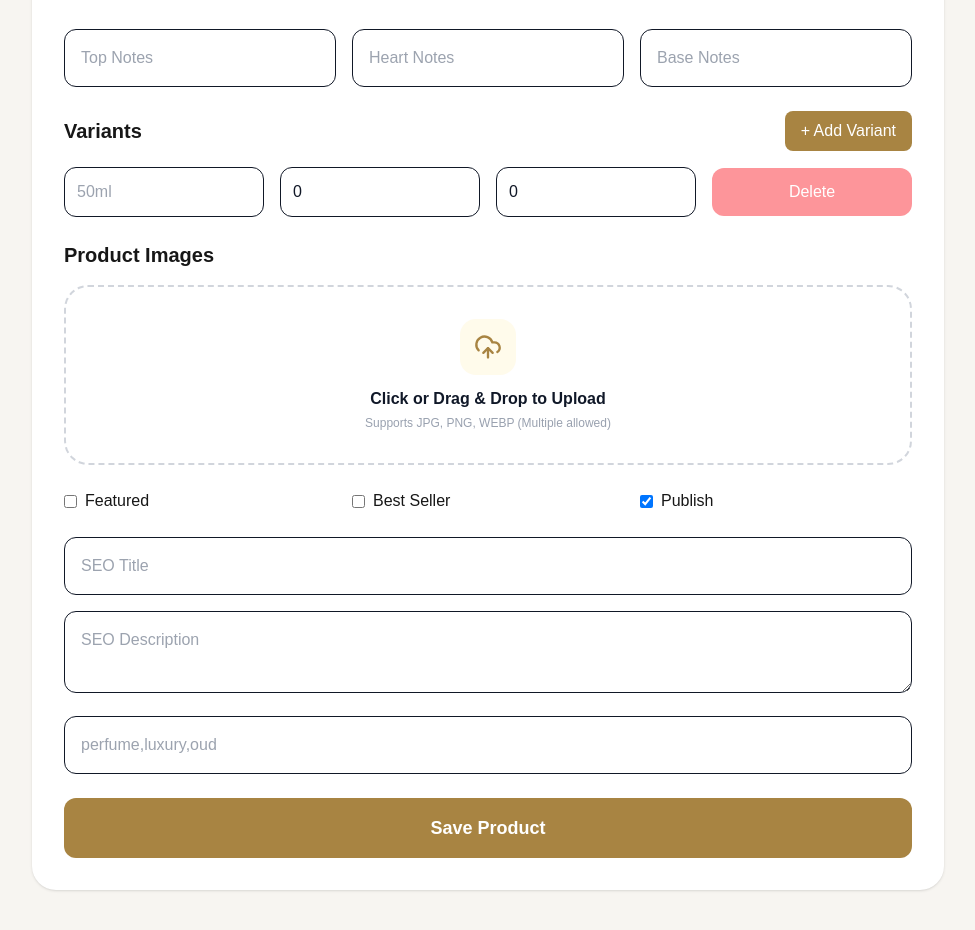
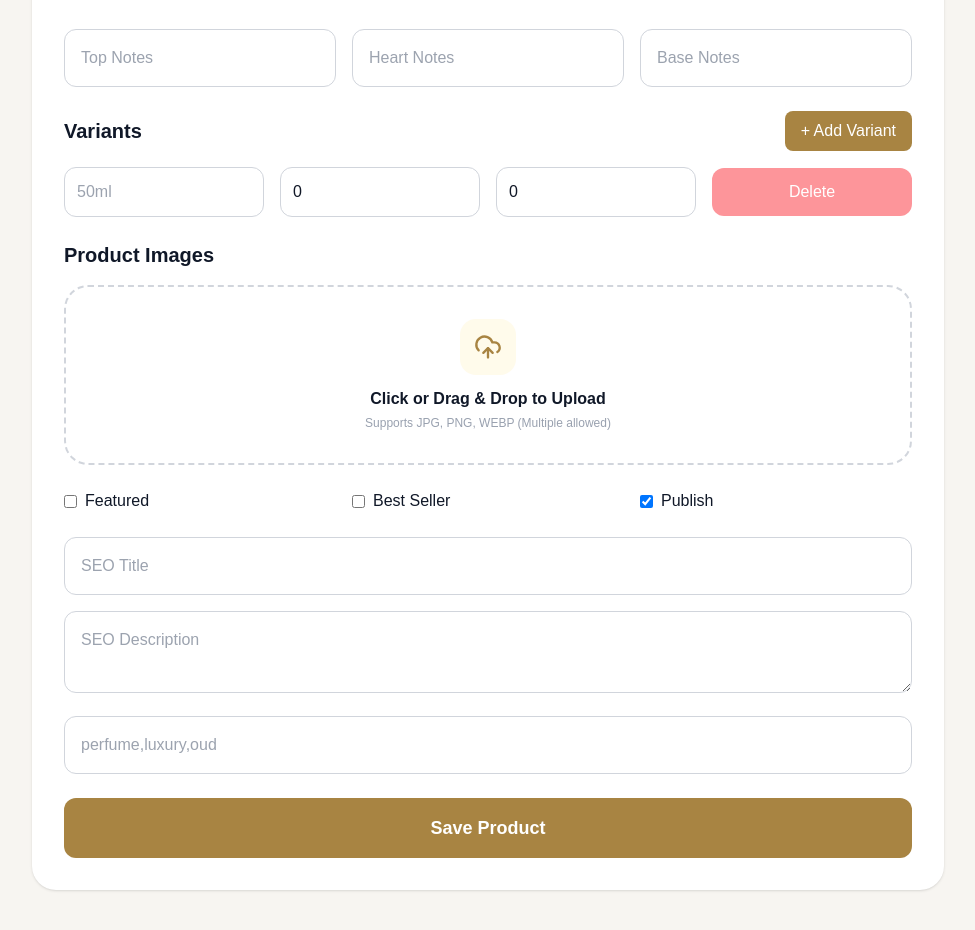
Before and after one commit to irfanhossain117/fragre-de-riva, a Next.js app: page /admin/dashboard/products/new in a window 1280 px wide. Shown: the part 1050-1980 px from the top of the page, without its empty margins (296-1271 px from the left). Built offline with nearby package versions, Linux system fonts and the light colour scheme.

Commit message:
Describe your changes

```diff
--- a/app/components/admin/ProductForm.tsx
+++ b/app/components/admin/ProductForm.tsx
@@ -37,8 +37,6 @@ export default function ProductForm({
 
   // =========================
   // Images
-  // (kept backward-compatible: falls back to the legacy single `image`
-  // field if an older product has no `images` array yet)
   // =========================
   const [galleryImages, setGalleryImages] = useState<string[]>(
     product?.images && product.images.length > 0
@@ -247,15 +245,15 @@ export default function ProductForm({
   }
 
   return (
-    <div className="rounded-3xl bg-white p-8 shadow">
-      <h2 className="mb-8 text-3xl font-bold">
+    <div className="rounded-3xl bg-white p-8 shadow text-gray-900">
+      <h2 className="mb-8 text-3xl font-bold text-gray-900">
         {editMode ? "Edit Product" : "Add Product"}
       </h2>
 
       <form onSubmit={handleSubmit} className="grid gap-6">
         {/* Product Name */}
         <div>
-          <label className="mb-2 block font-medium">Product Name</label>
+          <label className="mb-2 block font-medium text-gray-900">Product Name</label>
           <input
             type="text"
             value={name}
@@ -265,62 +263,62 @@ export default function ProductForm({
                 setSlug(generateSlug(e.target.value));
               }
             }}
-            className="w-full rounded-xl border p-4"
+            className="w-full rounded-xl border border-gray-300 p-4 bg-white text-gray-900"
             required
           />
         </div>
 
         {/* Slug */}
         <div>
-          <label className="mb-2 block font-medium">Slug</label>
+          <label className="mb-2 block font-medium text-gray-900">Slug</label>
           <input
             value={slug}
             onChange={(e) => setSlug(generateSlug(e.target.value))}
-            className="w-full rounded-xl border bg-gray-100 p-4"
+            className="w-full rounded-xl border border-gray-300 bg-gray-50 p-4 text-gray-900"
             required
           />
         </div>
 
         {/* Brand */}
         <div>
-          <label className="mb-2 block font-medium">Brand</label>
+          <label className="mb-2 block font-medium text-gray-900">Brand</label>
           <input
             value={brand}
             onChange={(e) => setBrand(e.target.value)}
-            className="w-full rounded-xl border p-4"
+            className="w-full rounded-xl border border-gray-300 p-4 bg-white text-gray-900"
             required
           />
         </div>
 
         {/* Category */}
         <div>
-          <label className="mb-2 block font-medium">Category</label>
+          <label className="mb-2 block font-medium text-gray-900">Category</label>
           <input
             value={category}
             onChange={(e) => setCategory(e.target.value)}
-            className="w-full rounded-xl border p-4"
+            className="w-full rounded-xl border border-gray-300 p-4 bg-white text-gray-900"
             required
           />
         </div>
 
         {/* SKU */}
         <div>
-          <label className="mb-2 block font-medium">SKU</label>
+          <label className="mb-2 block font-medium text-gray-900">SKU</label>
           <input
             value={sku}
             onChange={(e) => setSku(e.target.value)}
-            className="w-full rounded-xl border p-4"
+            className="w-full rounded-xl border border-gray-300 p-4 bg-white text-gray-900"
           />
         </div>
 
         {/* Description */}
         <div>
-          <label className="mb-2 block font-medium">Description</label>
+          <label className="mb-2 block font-medium text-gray-900">Description</label>
           <textarea
             rows={5}
             value={description}
             onChange={(e) => setDescription(e.target.value)}
-            className="w-full rounded-xl border p-4"
+            className="w-full rounded-xl border border-gray-300 p-4 bg-white text-gray-900"
           />
         </div>
 
@@ -330,26 +328,26 @@ export default function ProductForm({
             placeholder="Top Notes"
             value={topNotes}
             onChange={(e) => setTopNotes(e.target.value)}
-            className="rounded-xl border p-4"
+            className="rounded-xl border border-gray-300 p-4 bg-white text-gray-900 placeholder:text-gray-400"
           />
           <input
             placeholder="Heart Notes"
             value={heartNotes}
             onChange={(e) => setHeartNotes(e.target.value)}
-            className="rounded-xl border p-4"
+            className="rounded-xl border border-gray-300 p-4 bg-white text-gray-900 placeholder:text-gray-400"
           />
           <input
             placeholder="Base Notes"
             value={baseNotes}
             onChange={(e) => setBaseNotes(e.target.value)}
-            className="rounded-xl border p-4"
+            className="rounded-xl border border-gray-300 p-4 bg-white text-gray-900 placeholder:text-gray-400"
           />
         </div>
 
         {/* Variants */}
         <div className="space-y-4">
           <div className="flex items-center justify-between">
-            <h3 className="text-xl font-semibold">Variants</h3>
+            <h3 className="text-xl font-semibold text-gray-900">Variants</h3>
             <button
               type="button"
               onClick={addVariant}
@@ -371,7 +369,7 @@ export default function ProductForm({
                 onChange={(e) =>
                   updateVariant(index, "volume", e.target.value)
                 }
-                className="rounded-xl border p-3"
+                className="rounded-xl border border-gray-300 p-3 bg-white text-gray-900 placeholder:text-gray-400"
                 required
               />
               <input
@@ -381,7 +379,7 @@ export default function ProductForm({
                 onChange={(e) =>
                   updateVariant(index, "price", e.target.value)
                 }
-                className="rounded-xl border p-3"
+                className="rounded-xl border border-gray-300 p-3 bg-white text-gray-900 placeholder:text-gray-400"
                 required
                 min={0}
               />
@@ -392,7 +390,7 @@ export default function ProductForm({
                 onChange={(e) =>
                   updateVariant(index, "stock", e.target.value)
                 }
-                className="rounded-xl border p-3"
+                className="rounded-xl border border-gray-300 p-3 bg-white text-gray-900 placeholder:text-gray-400"
                 required
                 min={0}
               />
@@ -410,13 +408,13 @@ export default function ProductForm({
 
         {/* Images */}
         <div>
-          <h3 className="mb-4 text-xl font-semibold">Product Images</h3>
+          <h3 className="mb-4 text-xl font-semibold text-gray-900">Product Images</h3>
           <ImageUploader images={galleryImages} setImages={setGalleryImages} />
         </div>
 
         {/* Homepage Checkboxes */}
         <div className="grid grid-cols-1 sm:grid-cols-3 gap-4">
-          <label className="flex items-center gap-2 cursor-pointer">
+          <label className="flex items-center gap-2 cursor-pointer text-gray-900 font-medium">
             <input
               type="checkbox"
               checked={featured}
@@ -424,7 +422,7 @@ export default function ProductForm({
             />
             Featured
           </label>
-          <label className="flex items-center gap-2 cursor-pointer">
+          <label className="flex items-center gap-2 cursor-pointer text-gray-900 font-medium">
             <input
               type="checkbox"
               checked={bestSeller}
@@ -432,7 +430,7 @@ export default function ProductForm({
             />
             Best Seller
           </label>
-          <label className="flex items-center gap-2 cursor-pointer">
+          <label className="flex items-center gap-2 cursor-pointer text-gray-900 font-medium">
             <input
               type="checkbox"
               checked={isPublished}
@@ -448,19 +446,19 @@ export default function ProductForm({
             placeholder="SEO Title"
             value={seoTitle}
             onChange={(e) => setSeoTitle(e.target.value)}
-            className="w-full rounded-xl border p-4"
+            className="w-full rounded-xl border border-gray-300 p-4 bg-white text-gray-900 placeholder:text-gray-400"
           />
           <textarea
             placeholder="SEO Description"
             value={seoDescription}
             onChange={(e) => setSeoDescription(e.target.value)}
-            className="w-full rounded-xl border p-4"
+            className="w-full rounded-xl border border-gray-300 p-4 bg-white text-gray-900 placeholder:text-gray-400"
           />
           <input
             placeholder="perfume,luxury,oud"
             value={seoKeywords}
             onChange={(e) => setSeoKeywords(e.target.value)}
-            className="w-full rounded-xl border p-4"
+            className="w-full rounded-xl border border-gray-300 p-4 bg-white text-gray-900 placeholder:text-gray-400"
           />
         </div>
 
```
Also changed, not shown: app/components/admin/ProductTable.tsx (+12 -70 lines).
